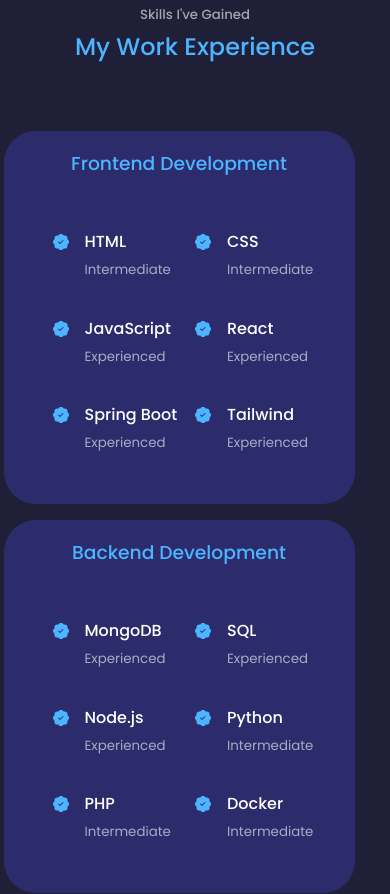
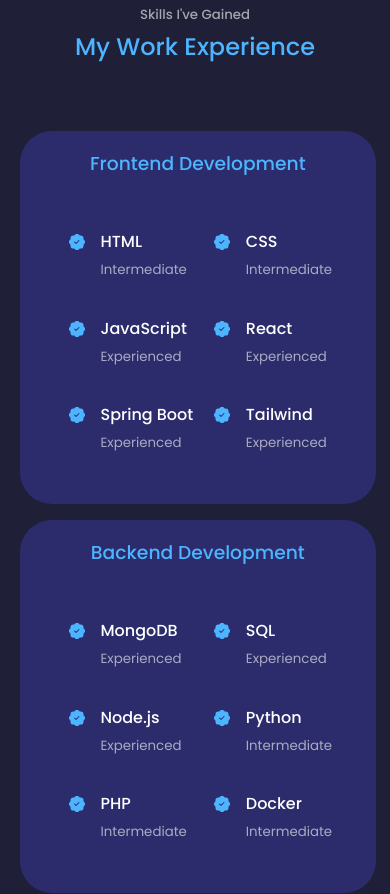
Before and after one commit to ParkerBalbach/online_resume, a React (Create React App) app: page / in a window 390 px wide. Shown: the part 4000-4894 px from the top of the page. Built offline with nearby package versions, Linux system fonts and the light colour scheme.

Commit message:
updated general phone media query

```diff
--- a/src/components/workhistory/workhistory.css
+++ b/src/components/workhistory/workhistory.css
@@ -121,7 +121,7 @@
     .experience__container > div {
         width: 100%;
         padding-top: 1rem;
-        margin: 1rem 1rem -1rem -1rem;
+        margin: 1rem 1rem -1rem 0;
     }
 
     .experience__content {
```
